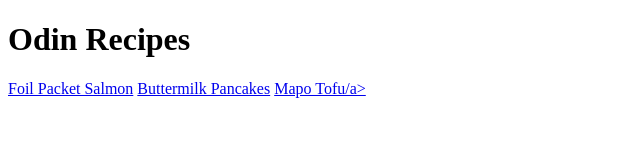
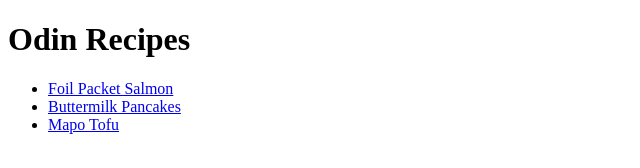
Before and after one commit to chloeblazey/odin-recipes, a plain HTML site: page index.html in a window 1280 px wide. Shown: the whole page, without its empty margins (0-640 px from the left). Drawn offline with Linux system fonts and the light colour scheme.

Commit message:
fixed recipe links formatting and typo

```diff
--- a/index.html
+++ b/index.html
@@ -8,8 +8,11 @@
 </head>
 <body>
   <h1>Odin Recipes</h1>
-  <a href="recipes/foil-packet-salmon.html">Foil Packet Salmon</a>
-  <a href="recipes/buttermilk-pancakes.html">Buttermilk Pancakes</a>
-  <a href="recipes/mapo-tofu.html">Mapo Tofu/a>
+  <ul>
+    <li><a href="recipes/foil-packet-salmon.html">Foil Packet Salmon</a></li>
+    <li><a href="recipes/buttermilk-pancakes.html">Buttermilk Pancakes</a></li>
+    <li><a href="recipes/mapo-tofu.html">Mapo Tofu</a></li>
+  </ul>
+
 </body>
 </html>
```
